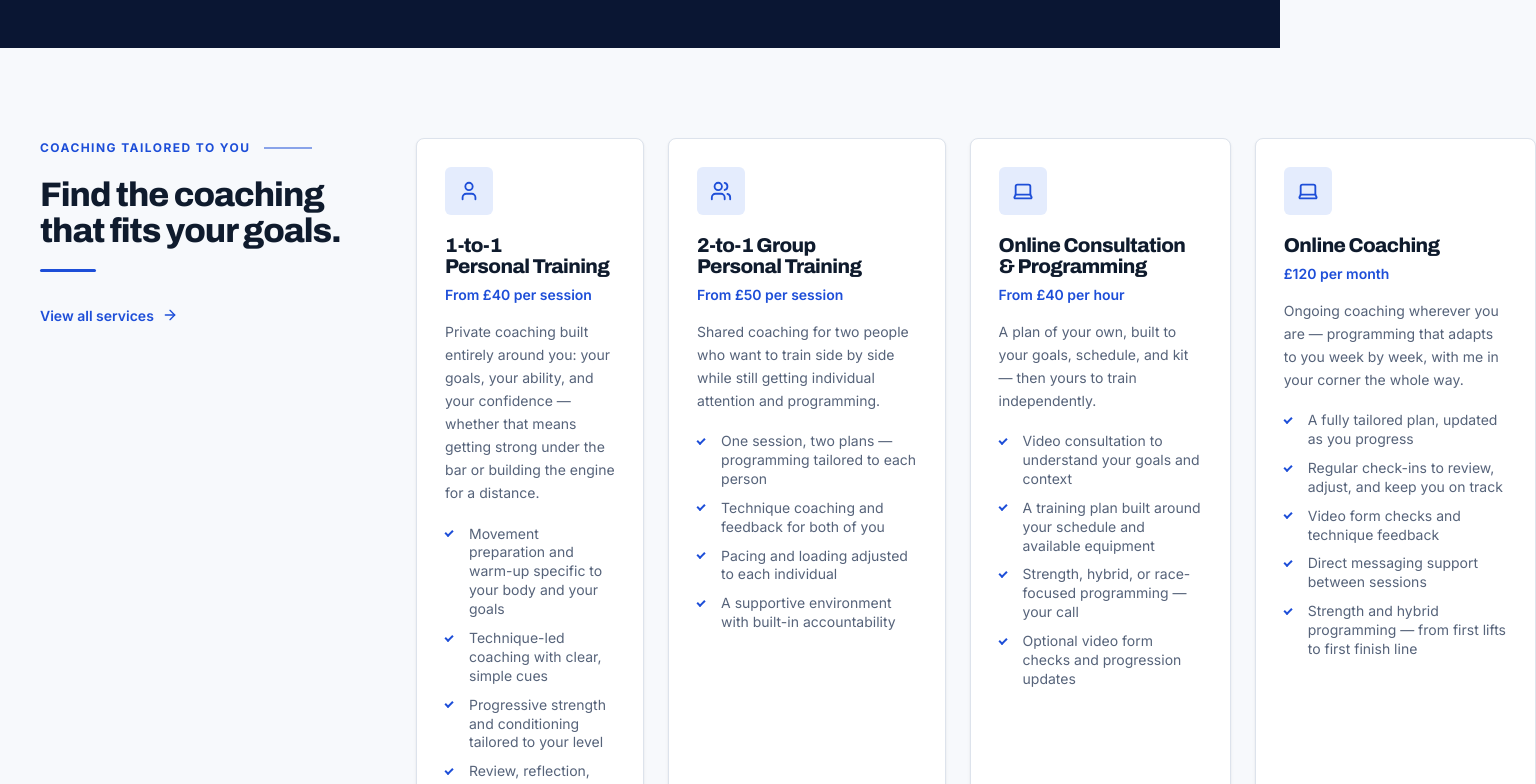
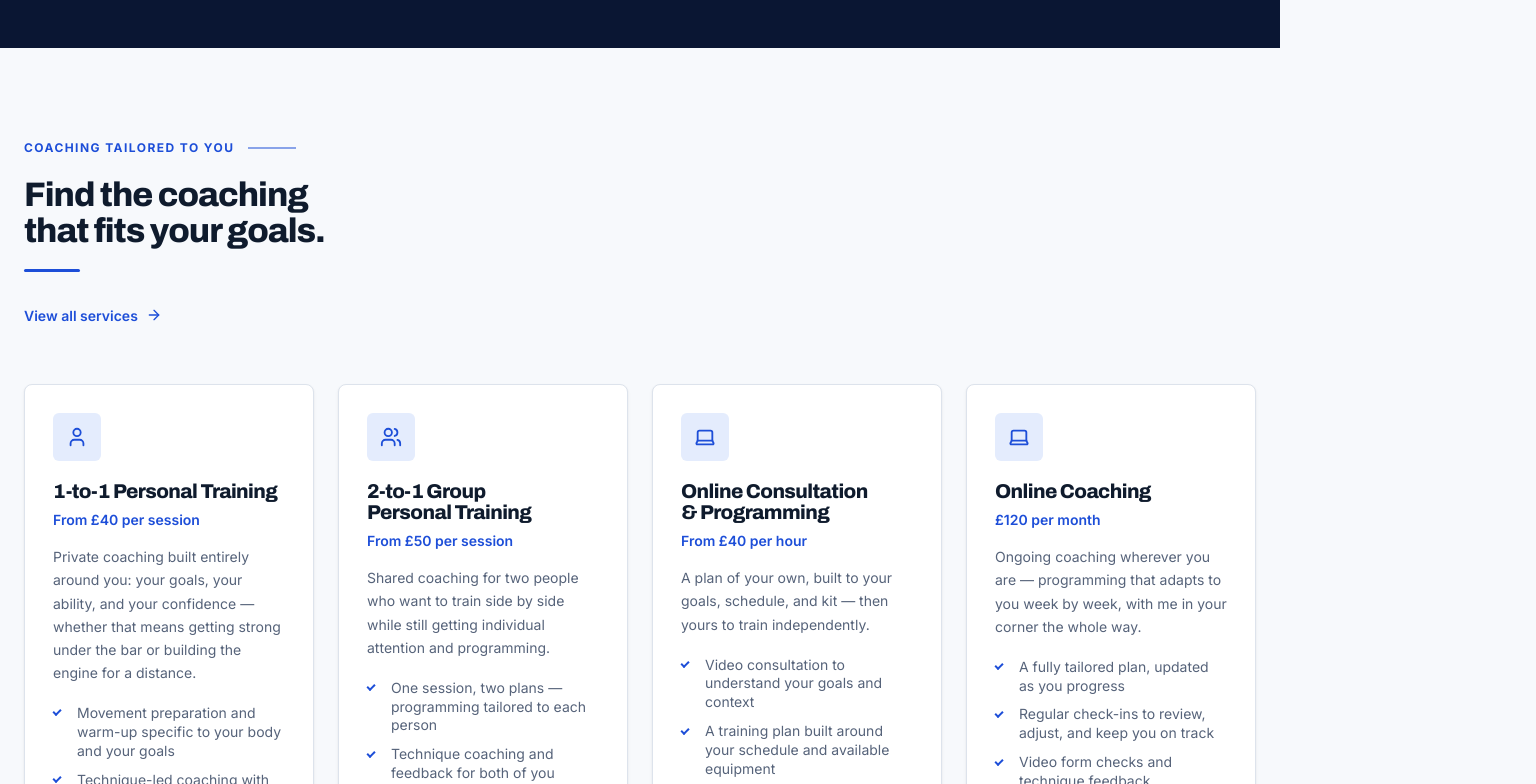
Before and after one commit to LRCozier/lac-fitness, a Next.js app: page / in a window 1280 px wide. Shown: the part 1580-2364 px from the top of the page, 1536 px wide, since content can reach past the window. Built offline with nearby package versions, Linux system fonts and the light colour scheme.

Commit message:
fix page styling

```diff
--- a/styles/base.scss
+++ b/styles/base.scss
@@ -97,7 +97,7 @@ svg {
 
 .container {
   width: 100%;
-  max-width: var(--container);
+  max-width: fit-content;
   margin-inline: auto;
   padding-inline: 1.5rem;
 }
--- a/styles/components.scss
+++ b/styles/components.scss
@@ -953,7 +953,6 @@
   }
 
   .split-header {
-    grid-template-columns: 20rem 1fr;
     gap: 3.5rem;
   }
 
```
